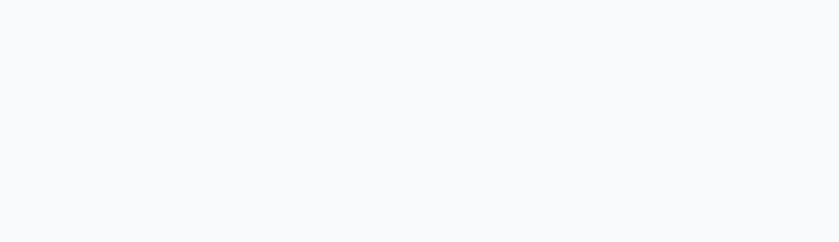
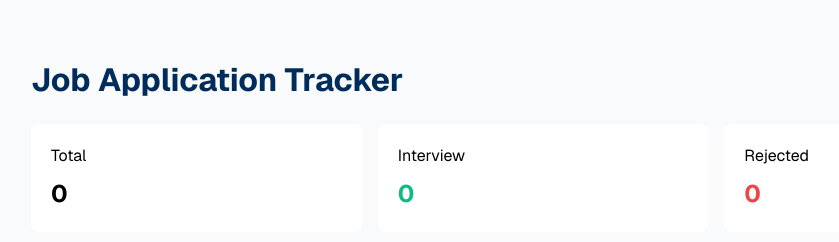
Before and after one commit to amimahedihasan/job-application-tracker, a plain HTML site: page index.html in a window 1280 px wide. Shown: the whole page, without its empty margins (97-936 px from the left). Drawn offline with nearby package versions, Linux system fonts and the light colour scheme.

Commit message:
Add navbar and stats

```diff
--- a/index.html
+++ b/index.html
@@ -17,4 +17,23 @@
         }
     </style>
 </head>
+<body>
+    <header class=" w-[80%] mx-auto">
+        <h1 class="font-bold text-[#002C5C] text-[32px] pt-14 mb-5">Job Application Tracker</h1>
+        <div class="grid grid-cols-1 lg:grid-cols-3 gap-4 mb-[30px]">
+            <div class="bg-white p-5 rounded-lg">
+                <p class="mb-2">Total</p>
+                <p id="total-count" class="font-bold text-[24px]">0</p>
+            </div>
+            <div class="bg-white p-5 rounded-lg">
+                <p class="mb-2">Interview</p>
+                <p id="interview-count" class="font-bold text-[24px] text-[#10B981]">0</p>
+            </div>
+            <div class="bg-white p-5 rounded-lg">
+                <p class="mb-2">Rejected</p>
+                <p id="rejected-count" class="font-bold text-[24px] text-[#EF4444]">0</p>
+            </div>
+        </div>
+    </header>
+</body>
 </html>
```
